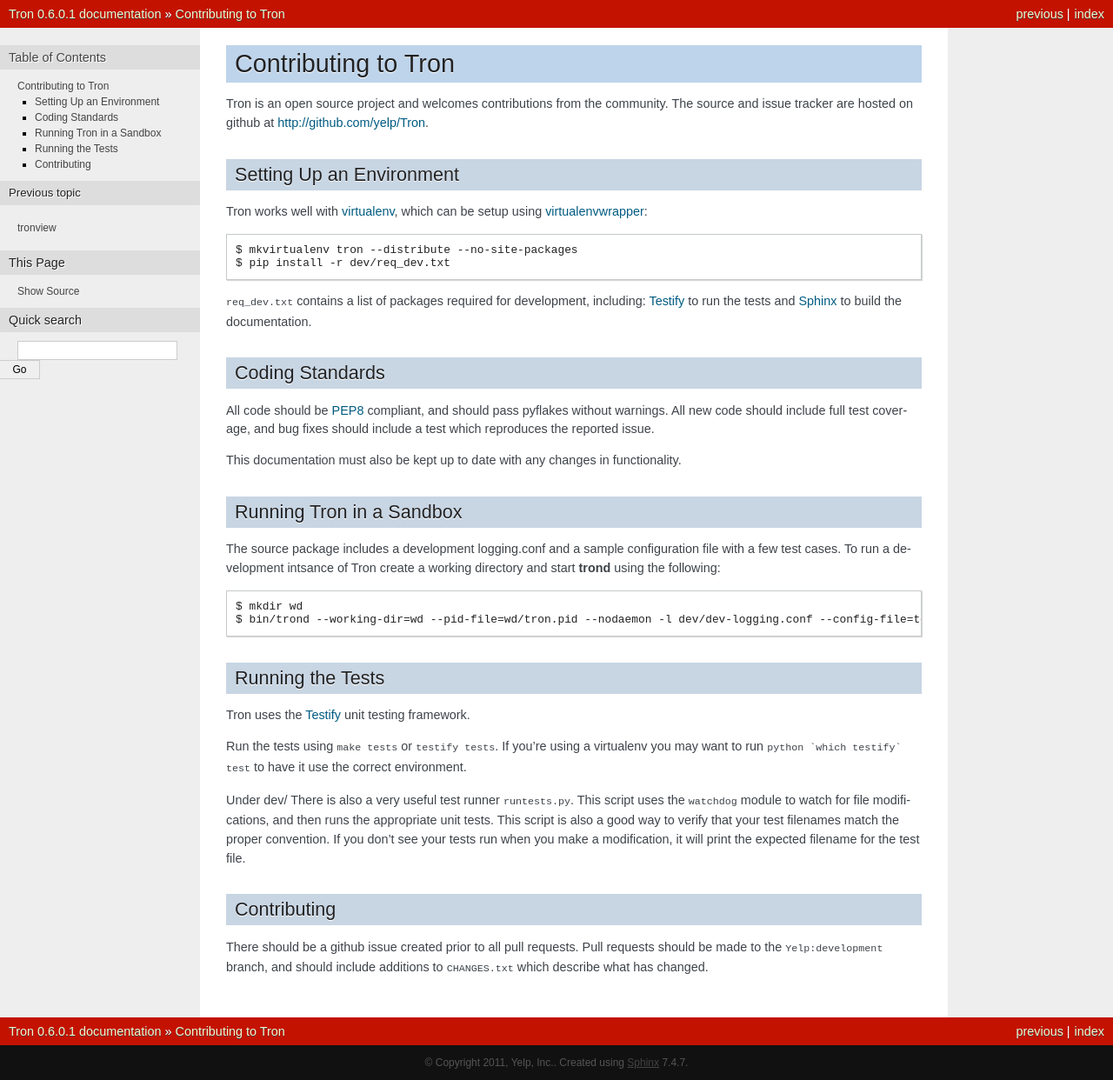
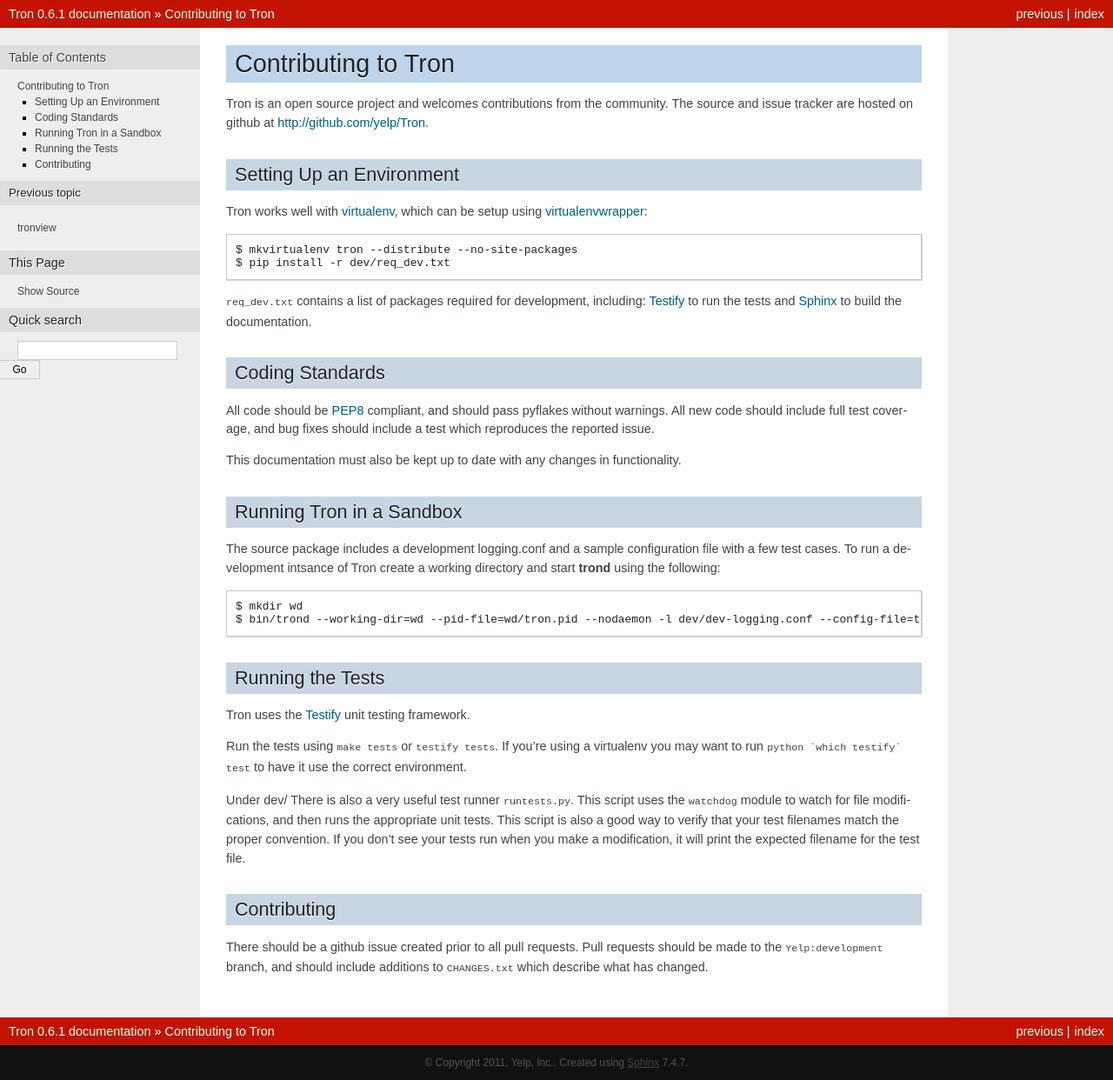
Before and after one commit to Yelp/Tron, a Sphinx documentation site: the page built from docs/developing.rst, in a window 1280 px wide. Shown: the whole page at 87% size. Built offline with Sphinx 7.4.7, drawn with Linux system fonts in a browser that asks for light colours.

```diff
--- a/docs/jobs.rst
+++ b/docs/jobs.rst
@@ -148,6 +148,12 @@ Long form::
         type:   "interval"
         value:  "5 mins"
         jitter: "10 seconds"        # Optional
+
+With alias::
+
+    schedule:
+        type:   "interval"
+        value:  "hourly"
 
 Daily
 ^^^^^
--- a/tron/__init__.py
+++ b/tron/__init__.py
@@ -1,4 +1,4 @@
-__version_info__    = (0, 6, 0, 1)
+__version_info__    = (0, 6, 1)
 __version__         = ".".join("%s" % v for v in __version_info__)
 
 __author__          = 'Yelp <yelplabs@yelp.com>'
```
Also changed, not shown: 1 other file.
